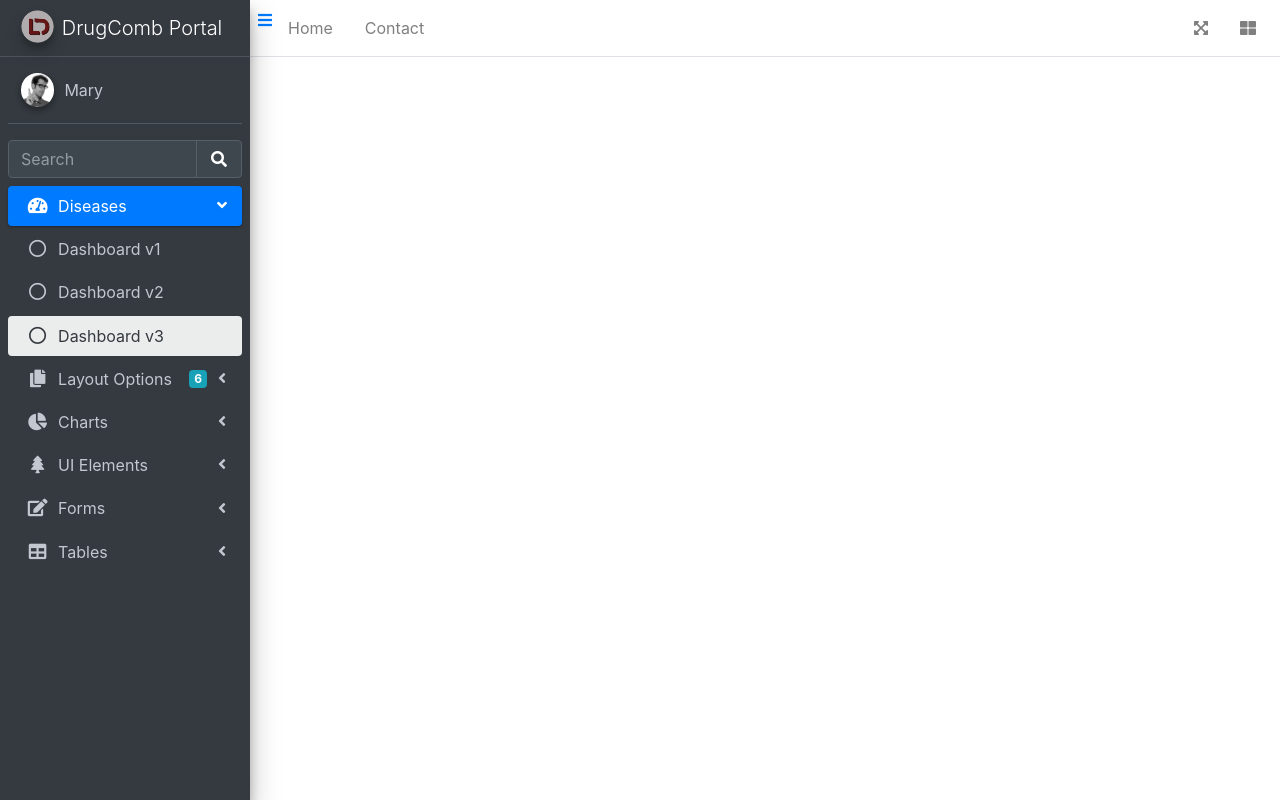
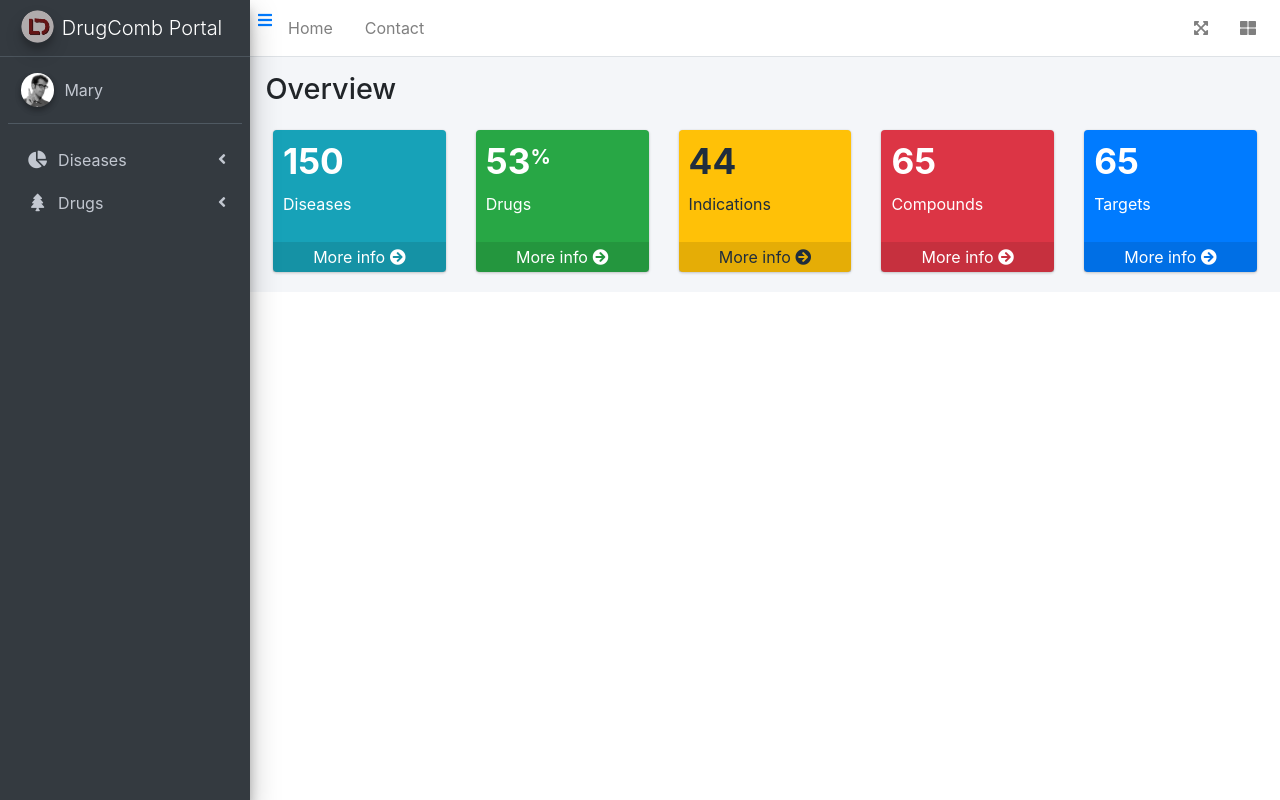
Before and after one commit to StephenZou/InfoPlatform, a Flask app: page /data/view in a window 1280 px wide. Run offline with Flask 2, Linux system fonts and the light colour scheme; some libraries are stand-ins or nearby versions; some web fonts are replaced.

Commit message:
update0707

```diff
--- /dev/null
+++ b/DrugApp/static/css/show.css
@@ -0,0 +1,32 @@
+.col-xs-1-5,.col-sm-1-5,.col-md-1-5,.col-lg-1-5 {
+  min-height: 1px;
+  padding-left: 15px;
+  padding-right: 15px;
+  position: relative;
+}
+
+.col-xs-1-5 {
+  width: 20%;
+  float: left;
+}
+
+@media (min-width: 768px) {
+  .col-sm-1-5 {
+    width: 20%;
+    float: left;
+  }
+}
+
+@media (min-width: 992px) {
+  .col-md-1-5 {
+    width: 20%;
+    float: left;
+  }
+}
+
+@media (min-width: 1200px) {
+  .col-lg-1-5 {
+    width: 20%;
+    float: left;
+  }
+}
--- a/DrugApp/static/js/show.js
+++ b/DrugApp/static/js/show.js
@@ -21,8 +21,8 @@ $(document).ready(function () {
         }
 
     }, 100);
-    $(".nav-link-header").click(function () {
-        var side = $(".main-sidebar");
-        if (side.isVi)
-    });
+    // $(".nav-link-header").click(function () {
+    //     var side = $(".main-sidebar");
+    //     if (side.isVi)
+    // });
 });
--- a/DrugApp/templates/common/sidebar.html
+++ b/DrugApp/templates/common/sidebar.html
@@ -1,7 +1,8 @@
 <aside class="main-sidebar sidebar-dark-primary elevation-4">
     <!-- Brand Logo -->
     <a href="{{ url_for('data.view_data') }}" class="brand-link">
-      <img src="{{ url_for('static', filename='dist/img/D1.png') }}" alt="AdminLTE Logo" class="brand-image img-circle elevation-3" style="opacity: .8">
+        <img src="{{ url_for('static', filename='dist/img/D1.png') }}" alt="AdminLTE Logo"
+             class="brand-image img-circle elevation-3" style="opacity: .8">
         <span class="brand-text font-weight-light">DrugComb Portal</span>
     </a>
 
@@ -10,22 +11,11 @@
         <!-- Sidebar user panel (optional) -->
         <div class="user-panel mt-3 pb-3 mb-3 d-flex">
             <div class="image">
-          <img src="{{ url_for('static', filename='dist/img/tx.jpg') }}" class="img-circle elevation-2" alt="User Image">
+                <img src="{{ url_for('static', filename='dist/img/tx.jpg') }}" class="img-circle elevation-2"
+                     alt="User Image">
             </div>
             <div class="info">
                 <a href="#" class="d-block">Mary</a>
-        </div>
-      </div>
-
-      <!-- SidebarSearch Form -->
-      <div class="form-inline">
-        <div class="input-group" data-widget="sidebar-search">
-          <input class="form-control form-control-sidebar" type="search" placeholder="Search" aria-label="Search">
-          <div class="input-group-append">
-            <button class="btn btn-sidebar">
-              <i class="fas fa-search fa-fw"></i>
-            </button>
-          </div>
             </div>
         </div>
 
@@ -34,9 +24,56 @@
             <ul class="nav nav-pills nav-sidebar flex-column" data-widget="treeview" role="menu" data-accordion="false">
                 <!-- Add icons to the links using the .nav-icon class
                      with font-awesome or any other icon font library -->
-          <li class="nav-item menu-open">
-            <a href="#" class="nav-link active">
-              <i class="nav-icon fas fa-tachometer-alt"></i>
+                {#            <li class="nav-item">#}
+                {#            <a href="#" class="nav-link">#}
+                {#              <i class="nav-icon fas fa-chart-pie"></i>#}
+                {#              <p>#}
+                {#                Disease#}
+                {#                <i class="right fas fa-angle-left"></i>#}
+                {#              </p>#}
+                {#            </a>#}
+                {#            <ul class="nav nav-treeview">#}
+                {#                <li class="nav-item">#}
+                {#                    <div class="form-inline">#}
+                {#        <div class="input-group" data-widget="sidebar-search">#}
+                {#          <input class="form-control form-control-sidebar" type="search" placeholder="Search" aria-label="Search">#}
+                {#          <div class="input-group-append">#}
+                {#            <button class="btn btn-sidebar">#}
+                {#              <i class="fas fa-search fa-fw"></i>#}
+                {#            </button>#}
+                {#          </div>#}
+                {#        </div>#}
+                {#      </div>#}
+                {#                </li>#}
+                {#              <li class="nav-item">#}
+                {#                <a href="pages/charts/chartjs.html" class="nav-link">#}
+                {#                  <i class="far fa-circle nav-icon"></i>#}
+                {#                  <p>ChartJS</p>#}
+                {#                </a>#}
+                {#              </li>#}
+                {#              <li class="nav-item">#}
+                {#                <a href="pages/charts/flot.html" class="nav-link">#}
+                {#                  <i class="far fa-circle nav-icon"></i>#}
+                {#                  <p>Flot</p>#}
+                {#                </a>#}
+                {#              </li>#}
+                {#              <li class="nav-item">#}
+                {#                <a href="pages/charts/inline.html" class="nav-link">#}
+                {#                  <i class="far fa-circle nav-icon"></i>#}
+                {#                  <p>Inline</p>#}
+                {#                </a>#}
+                {#              </li>#}
+                {#              <li class="nav-item">#}
+                {#                <a href="pages/charts/uplot.html" class="nav-link">#}
+                {#                  <i class="far fa-circle nav-icon"></i>#}
+                {#                  <p>uPlot</p>#}
+                {#                </a>#}
+                {#              </li>#}
+                {#            </ul>#}
+                {#          </li>#}
+                <li class="nav-item">
+                    <a href="#" class="nav-link">
+                        <i class="nav-icon fas fa-chart-pie"></i>
                         <p>
                             Diseases
                             <i class="right fas fa-angle-left"></i>
@@ -44,241 +81,58 @@
                     </a>
                     <ul class="nav nav-treeview">
                         <li class="nav-item">
-                <a href="./index.html" class="nav-link">
+                            <div class="form-inline">
+                                <div class="input-group" data-widget="sidebar-search">
+                                    <input class="form-control form-control-sidebar" type="search" placeholder="Search"
+                                           aria-label="Search">
+                                    <div class="input-group-append">
+                                        <button class="btn btn-sidebar">
+                                            <i class="fas fa-search fa-fw"></i>
+                                        </button>
+                                    </div>
+                                </div>
+                            </div>
+                        </li>
+                        {% for disease in diseases %}
+                            <li class="nav-item">
+                                <a href="#" class="nav-link">
                                     <i class="far fa-circle nav-icon"></i>
-                  <p>Dashboard v1</p>
+                                    <p>{{ disease }}</p>
                                 </a>
                             </li>
-              <li class="nav-item">
-                <a href="./index2.html" class="nav-link">
-                  <i class="far fa-circle nav-icon"></i>
-                  <p>Dashboard v2</p>
-                </a>
-              </li>
-              <li class="nav-item">
-                <a href="./index3.html" class="nav-link active">
-                  <i class="far fa-circle nav-icon"></i>
-                  <p>Dashboard v3</p>
-                </a>
-              </li>
-            </ul>
-          </li>
-          <li class="nav-item">
-            <a href="#" class="nav-link">
-              <i class="nav-icon fas fa-copy"></i>
-              <p>
-                Layout Options
-                <i class="fas fa-angle-left right"></i>
-                <span class="badge badge-info right">6</span>
-              </p>
-            </a>
-            <ul class="nav nav-treeview">
-              <li class="nav-item">
-                <a href="pages/layout/top-nav.html" class="nav-link">
-                  <i class="far fa-circle nav-icon"></i>
-                  <p>Top Navigation</p>
-                </a>
-              </li>
-              <li class="nav-item">
-                <a href="pages/layout/top-nav-sidebar.html" class="nav-link">
-                  <i class="far fa-circle nav-icon"></i>
-                  <p>Top Navigation + Sidebar</p>
-                </a>
-              </li>
-              <li class="nav-item">
-                <a href="pages/layout/boxed.html" class="nav-link">
-                  <i class="far fa-circle nav-icon"></i>
-                  <p>Boxed</p>
-                </a>
-              </li>
-              <li class="nav-item">
-                <a href="pages/layout/fixed-sidebar.html" class="nav-link">
-                  <i class="far fa-circle nav-icon"></i>
-                  <p>Fixed Sidebar</p>
-                </a>
-              </li>
-              <li class="nav-item">
-                <a href="pages/layout/fixed-sidebar-custom.html" class="nav-link">
-                  <i class="far fa-circle nav-icon"></i>
-                  <p>Fixed Sidebar <small>+ Custom Area</small></p>
-                </a>
-              </li>
-              <li class="nav-item">
-                <a href="pages/layout/fixed-topnav.html" class="nav-link">
-                  <i class="far fa-circle nav-icon"></i>
-                  <p>Fixed Navbar</p>
-                </a>
-              </li>
-              <li class="nav-item">
-                <a href="pages/layout/fixed-footer.html" class="nav-link">
-                  <i class="far fa-circle nav-icon"></i>
-                  <p>Fixed Footer</p>
-                </a>
-              </li>
-              <li class="nav-item">
-                <a href="pages/layout/collapsed-sidebar.html" class="nav-link">
-                  <i class="far fa-circle nav-icon"></i>
-                  <p>Collapsed Sidebar</p>
-                </a>
-              </li>
-            </ul>
-          </li>
-          <li class="nav-item">
-            <a href="#" class="nav-link">
-              <i class="nav-icon fas fa-chart-pie"></i>
-              <p>
-                Charts
-                <i class="right fas fa-angle-left"></i>
-              </p>
-            </a>
-            <ul class="nav nav-treeview">
-              <li class="nav-item">
-                <a href="pages/charts/chartjs.html" class="nav-link">
-                  <i class="far fa-circle nav-icon"></i>
-                  <p>ChartJS</p>
-                </a>
-              </li>
-              <li class="nav-item">
-                <a href="pages/charts/flot.html" class="nav-link">
-                  <i class="far fa-circle nav-icon"></i>
-                  <p>Flot</p>
-                </a>
-              </li>
-              <li class="nav-item">
-                <a href="pages/charts/inline.html" class="nav-link">
-                  <i class="far fa-circle nav-icon"></i>
-                  <p>Inline</p>
-                </a>
-              </li>
-              <li class="nav-item">
-                <a href="pages/charts/uplot.html" class="nav-link">
-                  <i class="far fa-circle nav-icon"></i>
-                  <p>uPlot</p>
-                </a>
-              </li>
+                        {% endfor %}
                     </ul>
                 </li>
                 <li class="nav-item">
                     <a href="#" class="nav-link">
                         <i class="nav-icon fas fa-tree"></i>
                         <p>
-                UI Elements
+                            Drugs
                             <i class="fas fa-angle-left right"></i>
                         </p>
                     </a>
                     <ul class="nav nav-treeview">
                         <li class="nav-item">
-                <a href="pages/UI/general.html" class="nav-link">
+                            <div class="form-inline">
+                                <div class="input-group" data-widget="sidebar-search">
+                                    <input class="form-control form-control-sidebar" type="search" placeholder="Search"
+                                           aria-label="Search">
+                                    <div class="input-group-append">
+                                        <button class="btn btn-sidebar">
+                                            <i class="fas fa-search fa-fw"></i>
+                                        </button>
+                                    </div>
+                                </div>
+                            </div>
+                        </li>
+                        {% for drug in drugs %}
+                            <li class="nav-item">
+                                <a href="#" class="nav-link">
                                     <i class="far fa-circle nav-icon"></i>
-                  <p>General</p>
+                                    <p>{{ drug }}</p>
                                 </a>
                             </li>
-              <li class="nav-item">
-                <a href="pages/UI/icons.html" class="nav-link">
-                  <i class="far fa-circle nav-icon"></i>
-                  <p>Icons</p>
-                </a>
-              </li>
-              <li class="nav-item">
-                <a href="pages/UI/buttons.html" class="nav-link">
-                  <i class="far fa-circle nav-icon"></i>
-                  <p>Buttons</p>
-                </a>
-              </li>
-              <li class="nav-item">
-                <a href="pages/UI/sliders.html" class="nav-link">
-                  <i class="far fa-circle nav-icon"></i>
-                  <p>Sliders</p>
-                </a>
-              </li>
-              <li class="nav-item">
-                <a href="pages/UI/modals.html" class="nav-link">
-                  <i class="far fa-circle nav-icon"></i>
-                  <p>Modals & Alerts</p>
-                </a>
-              </li>
-              <li class="nav-item">
-                <a href="pages/UI/navbar.html" class="nav-link">
-                  <i class="far fa-circle nav-icon"></i>
-                  <p>Navbar & Tabs</p>
-                </a>
-              </li>
-              <li class="nav-item">
-                <a href="pages/UI/timeline.html" class="nav-link">
-                  <i class="far fa-circle nav-icon"></i>
-                  <p>Timeline</p>
-                </a>
-              </li>
-              <li class="nav-item">
-                <a href="pages/UI/ribbons.html" class="nav-link">
-                  <i class="far fa-circle nav-icon"></i>
-                  <p>Ribbons</p>
-                </a>
-              </li>
-            </ul>
-          </li>
-          <li class="nav-item">
-            <a href="#" class="nav-link">
-              <i class="nav-icon fas fa-edit"></i>
-              <p>
-                Forms
-                <i class="fas fa-angle-left right"></i>
-              </p>
-            </a>
-            <ul class="nav nav-treeview">
-              <li class="nav-item">
-                <a href="pages/forms/general.html" class="nav-link">
-                  <i class="far fa-circle nav-icon"></i>
-                  <p>General Elements</p>
-                </a>
-              </li>
-              <li class="nav-item">
-                <a href="pages/forms/advanced.html" class="nav-link">
-                  <i class="far fa-circle nav-icon"></i>
-                  <p>Advanced Elements</p>
-                </a>
-              </li>
-              <li class="nav-item">
-                <a href="pages/forms/editors.html" class="nav-link">
-                  <i class="far fa-circle nav-icon"></i>
-                  <p>Editors</p>
-                </a>
-              </li>
-              <li class="nav-item">
-                <a href="pages/forms/validation.html" class="nav-link">
-                  <i class="far fa-circle nav-icon"></i>
-                  <p>Validation</p>
-                </a>
-              </li>
-            </ul>
-          </li>
-          <li class="nav-item">
-            <a href="#" class="nav-link">
-              <i class="nav-icon fas fa-table"></i>
-              <p>
-                Tables
-                <i class="fas fa-angle-left right"></i>
-              </p>
-            </a>
-            <ul class="nav nav-treeview">
-              <li class="nav-item">
-                <a href="pages/tables/simple.html" class="nav-link">
-                  <i class="far fa-circle nav-icon"></i>
-                  <p>Simple Tables</p>
-                </a>
-              </li>
-              <li class="nav-item">
-                <a href="pages/tables/data.html" class="nav-link">
-                  <i class="far fa-circle nav-icon"></i>
-                  <p>DataTables</p>
-                </a>
-              </li>
-              <li class="nav-item">
-                <a href="pages/tables/jsgrid.html" class="nav-link">
-                  <i class="far fa-circle nav-icon"></i>
-                  <p>jsGrid</p>
-                </a>
-              </li>
+                        {% endfor %}
                     </ul>
                 </li>
             </ul>
--- /dev/null
+++ b/DrugApp/templates/home.html
@@ -0,0 +1,99 @@
+{% extends "common/base.html" %}
+{% block title %}Drug Platform{% endblock %}
+{% block css %}
+    <link href="{{ url_for('static', filename='css/show.css') }}" rel="stylesheet">
+{% endblock %}
+{% block content %}
+    <div class="content-wrapper">
+        <div class="content-header">
+            <div class="container-fluid">
+                <div class="row mb-2">
+                    <div class="col-sm-6">
+                        <h1 class="m-0">Overview</h1>
+                    </div><!-- /.col -->
+                </div><!-- /.row -->
+            </div><!-- /.container-fluid -->
+        </div>
+        <section class="content">
+            <div class="container-fluid">
+                <div class="row">
+                    <div class="col-lg-1-5">
+                        <!-- small box -->
+                        <div class="small-box bg-info">
+                            <div class="inner">
+                                <h3>150</h3>
+
+                                <p>Diseases</p>
+                            </div>
+                            <div class="icon">
+                                <i class="ion ion-bag"></i>
+                            </div>
+                            <a href="#" class="small-box-footer">More info <i class="fas fa-arrow-circle-right"></i></a>
+                        </div>
+                    </div>
+                    <!-- ./col -->
+                    <div class="col-lg-1-5">
+                        <!-- small box -->
+                        <div class="small-box bg-success">
+                            <div class="inner">
+                                <h3>53<sup style="font-size: 20px">%</sup></h3>
+
+                                <p>Drugs</p>
+                            </div>
+                            <div class="icon">
+                                <i class="ion ion-stats-bars"></i>
+                            </div>
+                            <a href="#" class="small-box-footer">More info <i class="fas fa-arrow-circle-right"></i></a>
+                        </div>
+                    </div>
+                    <!-- ./col -->
+                    <div class="col-lg-1-5">
+                        <!-- small box -->
+                        <div class="small-box bg-warning">
+                            <div class="inner">
+                                <h3>44</h3>
+
+                                <p>Indications</p>
+                            </div>
+                            <div class="icon">
+                                <i class="ion ion-person-add"></i>
+                            </div>
+                            <a href="#" class="small-box-footer">More info <i class="fas fa-arrow-circle-right"></i></a>
+                        </div>
+                    </div>
+                    <!-- ./col -->
+                    <div class="col-lg-1-5">
+                        <!-- small box -->
+                        <div class="small-box bg-danger">
+                            <div class="inner">
+                                <h3>65</h3>
+
+                                <p>Compounds</p>
+                            </div>
+                            <div class="icon">
+                                <i class="ion ion-pie-graph"></i>
+                            </div>
+                            <a href="#" class="small-box-footer">More info <i class="fas fa-arrow-circle-right"></i></a>
+                        </div>
+                    </div>
+                    <!-- ./col -->
+                    <div class="col-lg-1-5">
+                        <!-- small box -->
+                        <div class="small-box bg-blue">
+                            <div class="inner">
+                                <h3>65</h3>
+
+                                <p>Targets</p>
+                            </div>
+                            <div class="icon">
+                                <i class="ion ion-pie-graph"></i>
+                            </div>
+                            <a href="#" class="small-box-footer">More info <i class="fas fa-arrow-circle-right"></i></a>
+                        </div>
+                    </div>
+                    <!-- ./col -->
+                </div>
+            </div>
+        </section>
+    </div>
+{% endblock %}
```
Also changed, not shown: DrugApp/DataView.py (+5 -3 lines), DrugApp/templates/base1.html (deleted, +0 -79 lines). Lines whose indentation alone changed are shown as unchanged.
